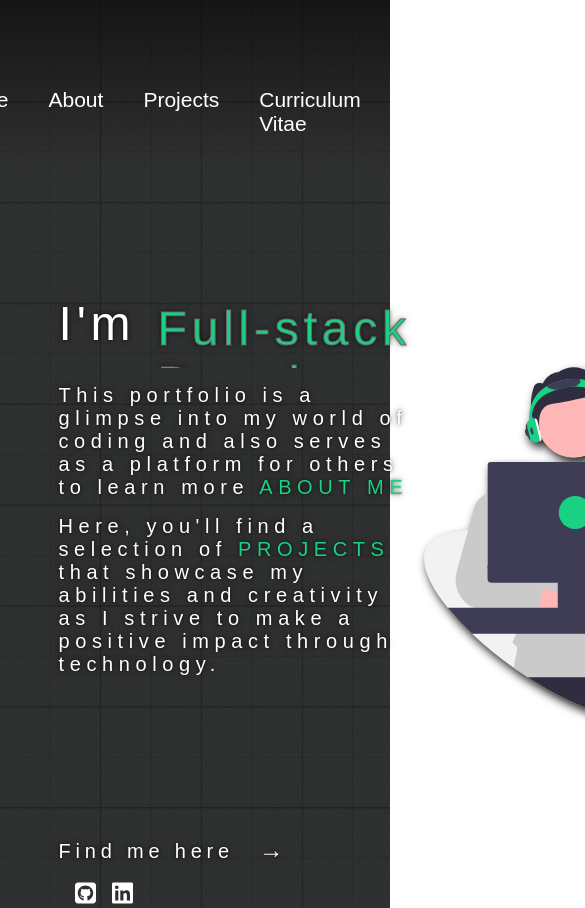
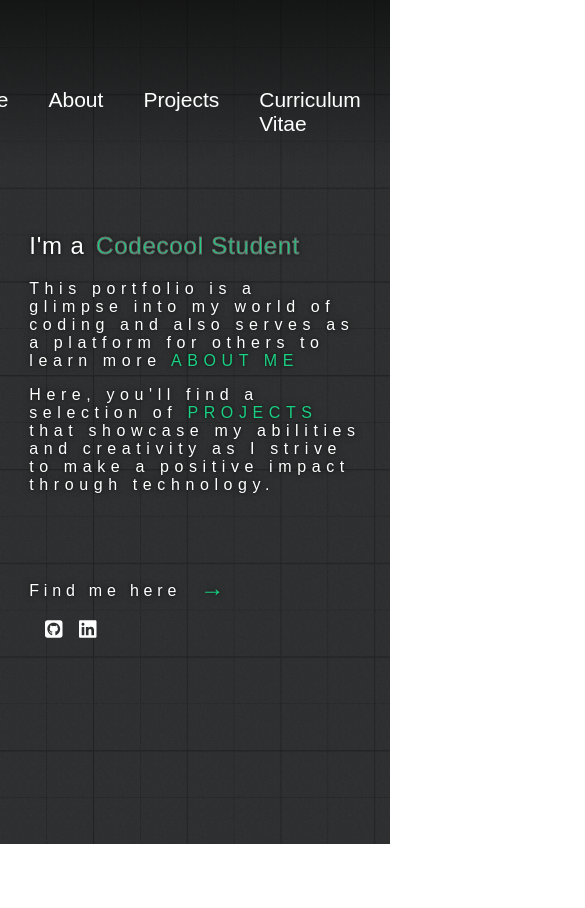
Before and after one commit to dorian-sz/Portfolio-Dorian-Szatmari, a React (Create React App) app in the folder portfolio/: page / in a window 390 px wide. Shown: the top 908 px of the page, 585 px wide, since content can reach past the window. After the commit the page ends 844 px from the top, so only its background shows below. Built offline with nearby package versions, Linux system fonts and the light colour scheme; a web font is replaced by a local one.

Commit message:
Make LandingPage responsive

```diff
--- a/portfolio/src/pages/Landing-page/LandingPage.css
+++ b/portfolio/src/pages/Landing-page/LandingPage.css
@@ -77,12 +77,12 @@
     0% {margin-top: 0;}
     15% {margin-top: 0;}
     20% {margin-top: 0;}
-    25% {margin-top: -6.48rem;}
-    40% {margin-top: -6.48rem;}
-    45% {margin-top: -6.48rem;}
-    50% {margin-top: -12.98rem;}
-    65% {margin-top: -12.98rem;}
-    70% {margin-top: -12.98rem;}
+    25% {margin-top: -6.4rem;}
+    40% {margin-top: -6.4rem;}
+    45% {margin-top: -6.4rem;}
+    50% {margin-top: -12.9rem;}
+    65% {margin-top: -12.9rem;}
+    70% {margin-top: -12.9rem;}
 }
 
 .animate {
@@ -132,6 +132,7 @@
 }
 
 #arrow{
+    color: var(--highlight-font-colour);
     display: inline-block;
     font-size: 1.5rem;
     transform: scale(5);
@@ -149,12 +150,132 @@
         transform: translateX(0)
     }
     50%{
-        transform: translateX(15px)
+        transform: translateX(10px)
     }
     60%{
-        transform: translateX(15px);
+        transform: translateX(10px);
     }
     100%{
         transform: translateX(0);
     }
 }
+
+@media screen and (max-width: 1625px) {
+    .landing-page-container{
+        margin-top: 2rem;
+    }
+    .landing-page-greeting-container{
+        font-size: 2.5rem;
+    }
+    @keyframes text-animation {
+        0% {margin-top: 0;}
+        15% {margin-top: 0;}
+        20% {margin-top: 0;}
+        25% {margin-top: -5.8rem;}
+        40% {margin-top: -5.8rem;}
+        45% {margin-top: -5.8rem;}
+        50% {margin-top: -11.65rem;}
+        65% {margin-top: -11.65rem;}
+        70% {margin-top: -11.65rem;}
+    }
+}
+
+@media screen and (max-width: 1500px) {
+    .landing-page-greeting-container{
+        letter-spacing: 0.1rem;
+    }
+}
+
+@media screen and (max-width: 1375px) {
+    .landing-page-image-container{
+        width: 300px;
+    }
+}
+
+@media screen and (max-width: 1160px) {
+    .landing-page-greeting-container{
+        font-size: 2.5rem;
+    }
+
+    .landing-page-introduction{
+        font-size: 1.5rem;
+    }
+
+    .landing-page-image-container{
+        display: none;
+    }
+
+    .landing-page-links-container{
+        margin-top: 5rem;
+    }
+}
+
+@media screen and (max-width: 740px) {
+    .landing-page-greeting-container{
+        font-size: 2rem;
+    }
+
+    .landing-page-introduction-container{
+        margin-top: 2rem;
+    }
+
+    .landing-page-introduction{
+        font-size: 1.25rem;
+    }
+
+    @keyframes text-animation {
+        0% {margin-top: 0;}
+        15% {margin-top: 0;}
+        20% {margin-top: 0;}
+        25% {margin-top: -5.3rem;}
+        40% {margin-top: -5.3rem;}
+        45% {margin-top: -5.3rem;}
+        50% {margin-top: -10.65rem;}
+        65% {margin-top: -10.65rem;}
+        70% {margin-top: -10.65rem;}
+    }
+}
+
+@media screen and (max-width: 600px) {
+
+    .landing-page-greeting-container{
+        letter-spacing: 0.05rem;
+    }
+    .landing-page-container{
+        width: 85%;
+    }
+
+    .landing-page-greeting-container{
+        font-size: 1.5rem;
+    }
+
+    .landing-page-greeting-animation{
+        height: 2rem;
+    }
+
+    .landing-page-introduction{
+        font-size: 1rem;
+    }
+
+    .landing-page-links-container{
+        font-size: 1rem;
+        gap: 1rem;
+    }
+
+    .landing-page-links-container div{
+        gap: 1rem;
+        font-size: 1.25rem;
+    }
+
+    @keyframes text-animation {
+        0% {margin-top: 0;}
+        15% {margin-top: 0;}
+        20% {margin-top: 0;}
+        25% {margin-top: -4.7rem;}
+        40% {margin-top: -4.7rem;}
+        45% {margin-top: -4.7rem;}
+        50% {margin-top: -9.5rem;}
+        65% {margin-top: -9.5rem;}
+        70% {margin-top: -9.5rem;}
+    }
+}
```
